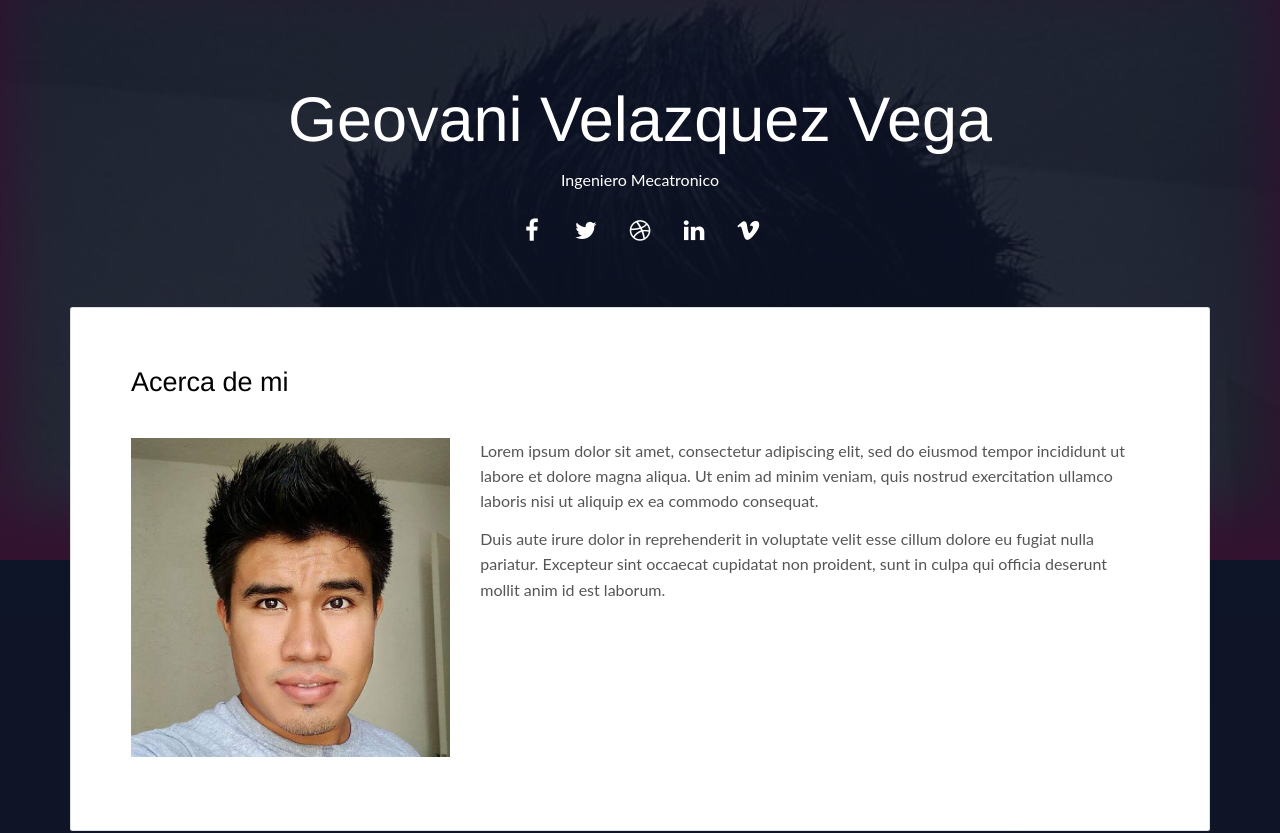
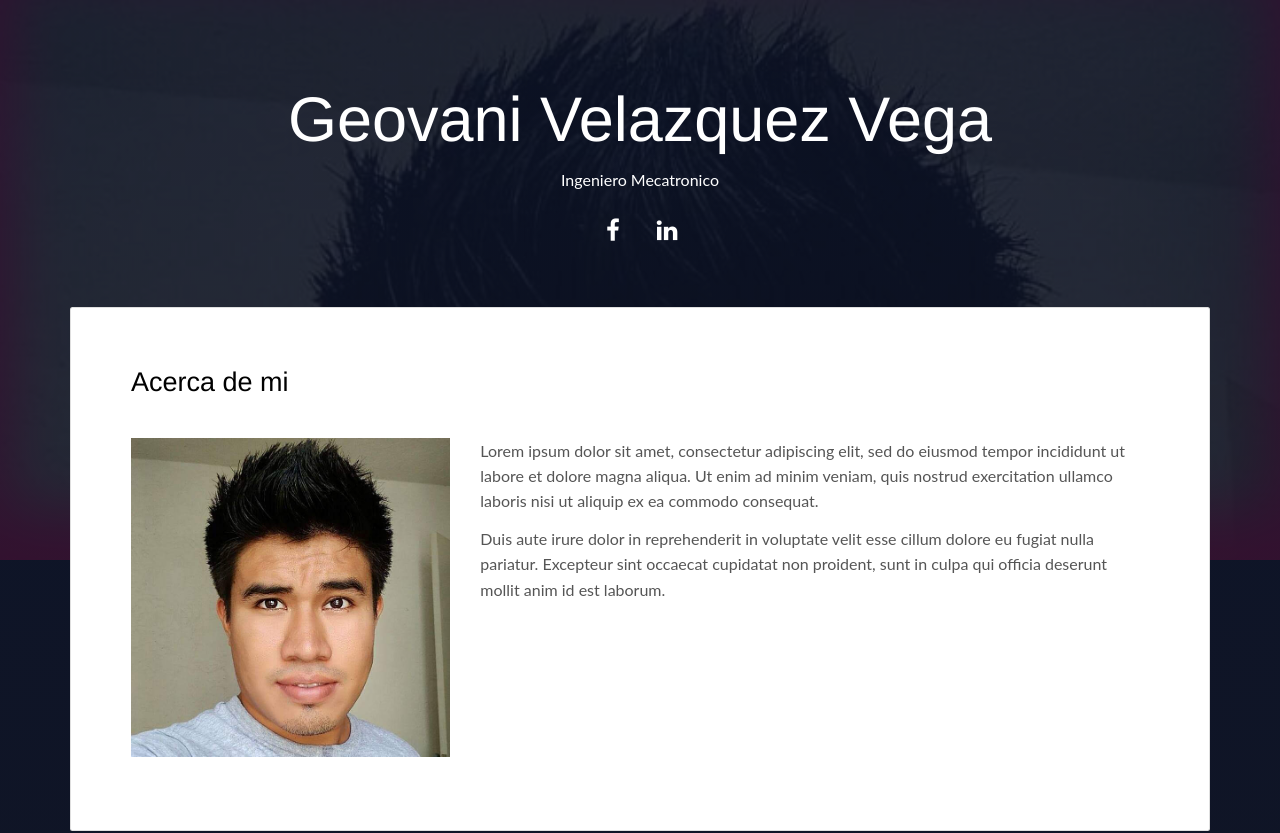
Before and after one commit to yobbas2401/PortafolioCV_geo, a plain HTML site: page index.html in a window 1280 px wide. Shown: the top 833 px of the page. Drawn offline with Linux system fonts and the light colour scheme.

Commit message:
inf de contacto

```diff
--- a/index.html
+++ b/index.html
@@ -30,21 +30,13 @@
       <h1>Geovani Velazquez Vega</h1>
       <p>Ingeniero Mecatronico</p>
       <p>
-        <a class="fa-icon fa-icon-2x" href="https://facebook.com/" title="">
+        <a class="fa-icon fa-icon-2x" href="https://www.facebook.com/profile.php?id=100005255085847" title="">
           <i class="fa fa-facebook"></i>
         </a>
-        <a class="fa-icon fa-icon-2x" href="https://twitter.com/" title="">
-          <i class="fa fa-twitter"></i>
-        </a>
-        <a class="fa-icon fa-icon-2x" href="https://dribbble.com/" title="">
-          <i class="fa fa-dribbble"></i>
-        </a>
-        <a class="fa-icon fa-icon-2x" href="https://www.linkedin.com/" title="">
+        <a class="fa-icon fa-icon-2x" href="https://www.linkedin.com/in/geovani-velazquez-vega-59278414b/" title="">
           <i class="fa fa-linkedin"></i>
         </a>
-        <a class="fa-icon fa-icon-2x" href="https://vimeo.com/" title="">
-          <i class="fa fa-vimeo"></i>
-        </a>
+
       </p>
     </div>
   </header>
```
